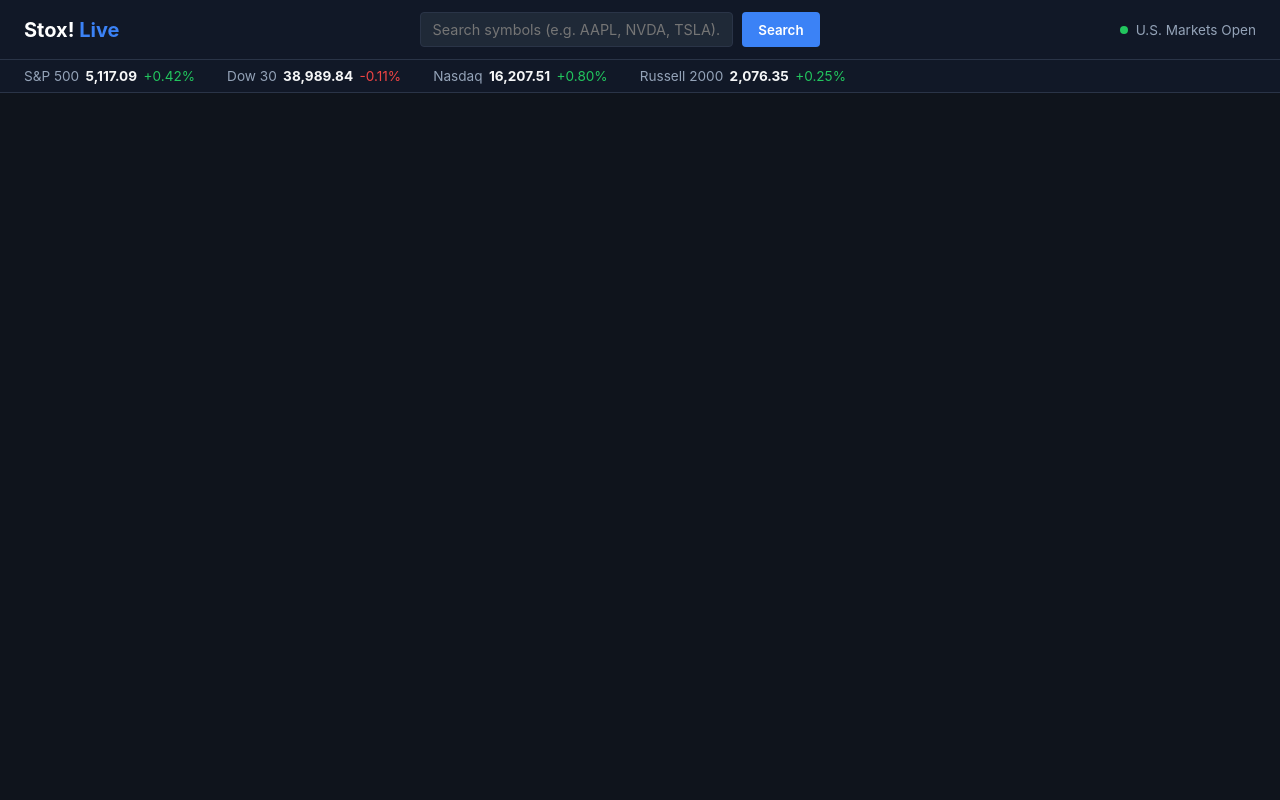
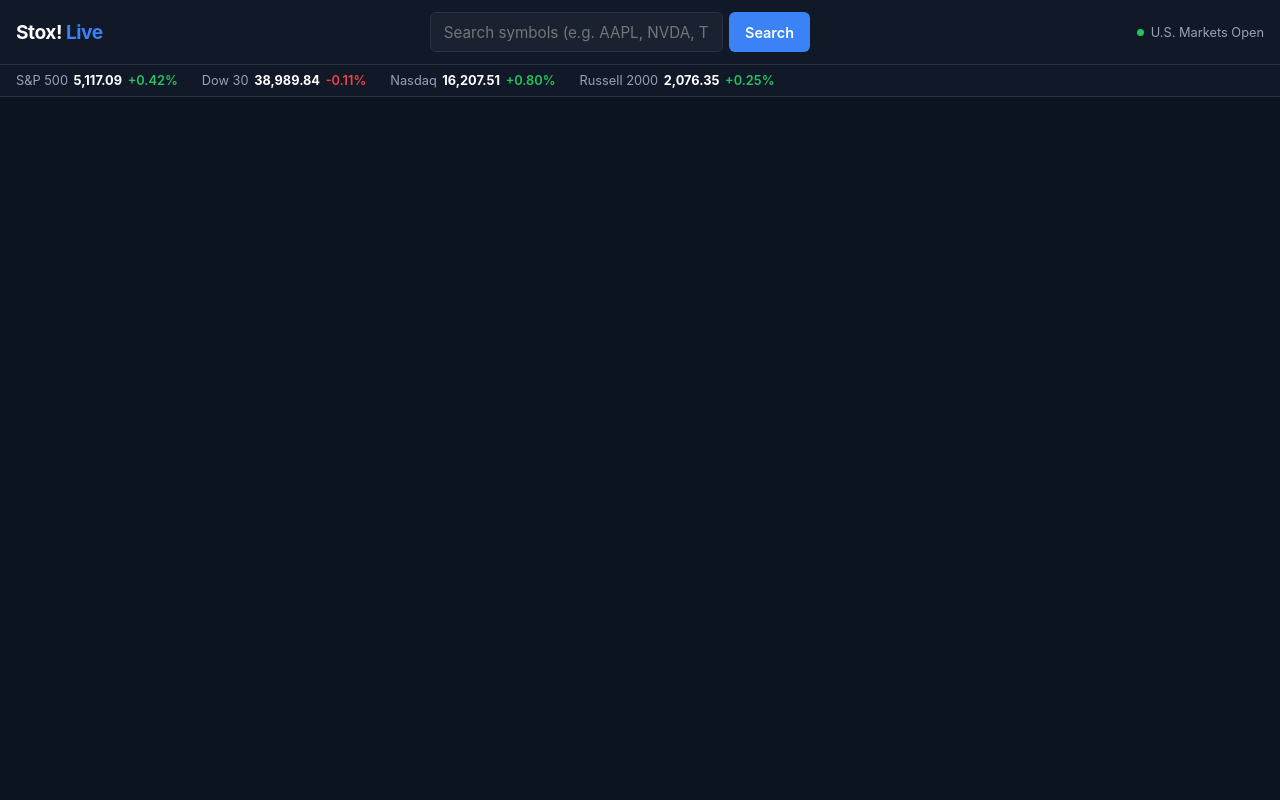
Before and after one commit to Asfandyardd/STOX-AI, a Flask app: page / in a window 1280 px wide. Run offline with Flask 3, Linux system fonts and the light colour scheme.

Commit message:
Update style.css

```diff
--- a/static/style.css
+++ b/static/style.css
@@ -1,13 +1,14 @@
-/* Yahoo Finance Dark Theme Base */
+/* Authentic Yahoo Finance Dark Theme Base */
 :root {
-    --bg-color: #0f141c;
-    --card-bg: #18212f;
-    --text-primary: #f5f6f7;
-    --text-secondary: #94a3b8;
-    --accent-blue: #3b82f6;
-    --accent-green: #22c55e;
-    --accent-red: #ef4444;
-    --border-color: #2a3447;
+    --yf-bg: #0d1421;
+    --yf-card-bg: #1b2230;
+    --yf-border: #283347;
+    --yf-text: #ffffff;
+    --yf-muted: #95a3b8;
+    --yf-blue: #600parsing; /* Yahoo Purple/Blue Signature */
+    --yf-accent-blue: #3b82f6;
+    --yf-green: #22c55e;
+    --yf-red: #ef4444;
 }
 
 * {
@@ -15,12 +16,14 @@
     margin: 0;
     padding: 0;
     font-family: -apple-system, BlinkMacSystemFont, "Segoe UI", Roboto, Helvetica, Arial, sans-serif;
+    -webkit-tap-highlight-color: transparent;
 }
 
 body {
-    background-color: var(--bg-color);
-    color: var(--text-primary);
+    background-color: var(--yf-bg);
+    color: var(--yf-text);
     min-height: 100vh;
+    overflow-x: hidden;
 }
 
 .yf-wrapper {
@@ -29,73 +32,80 @@ body {
     min-height: 100vh;
 }
 
-/* Navbar */
+/* Mobile-First Responsive Navbar */
 .yf-navbar {
     display: flex;
+    flex-wrap: wrap;
     justify-content: space-between;
     align-items: center;
     background-color: #111827;
-    padding: 0.75rem 1.5rem;
-    border-bottom: 1px solid var(--border-color);
+    padding: 0.75rem 1rem;
+    border-bottom: 1px solid var(--yf-border);
+    gap: 0.75rem;
 }
 
 .yf-logo {
-    font-size: 1.25rem;
+    font-size: 1.2rem;
     font-weight: 700;
     color: #fff;
+    letter-spacing: -0.5px;
 }
 
 .yf-logo span {
-    color: var(--accent-blue);
+    color: var(--yf-accent-blue);
 }
 
 .yf-search-box {
     display: flex;
-    gap: 0.55rem;
-    width: 400px;
+    gap: 0.4rem;
+    width: 100%;
+    max-width: 100%;
+}
+
+@media (min-width: 768px) {
+    .yf-search-box {
+        width: 380px;
+    }
 }
 
 .yf-search-box input {
     flex: 1;
-    background: #1f2937;
-    border: 1px solid var(--border-color);
-    padding: 0.5rem 0.75rem;
-    border-radius: 4px;
+    background: #1a2232;
+    border: 1px solid var(--yf-border);
+    padding: 0.6rem 0.8rem;
+    border-radius: 6px;
     color: #fff;
-    font-size: 0.9rem;
+    font-size: 0.95rem;
 }
 
 .yf-search-box input:focus {
     outline: none;
-    border-color: var(--accent-blue);
+    border-color: var(--yf-accent-blue);
 }
 
 .yf-search-box button {
-    background: var(--accent-blue);
+    background: var(--yf-accent-blue);
     color: white;
     border: none;
     padding: 0 1rem;
-    border-radius: 4px;
+    border-radius: 6px;
     font-weight: 600;
     cursor: pointer;
-}
-
-.yf-search-box button:hover {
-    background: #2563eb;
+    font-size: 0.9rem;
 }
 
 .market-status {
     display: flex;
     align-items: center;
-    gap: 0.5rem;
-    font-size: 0.85rem;
-    color: var(--text-secondary);
+    gap: 0.4rem;
+    font-size: 0.8rem;
+    color: var(--yf-muted);
 }
 
 .status-dot {
-    width: 8px;
-    height: 8px;
-    background-color: var(--accent-green);
+    width: 7px;
+    height: 7px;
+    background-color: var(--yf-green);
     border-radius: 50%;
     display: inline-block;
 }
@@ -104,131 +114,174 @@ body {
 .ticker-tape {
     display: flex;
     background: #111827;
-    padding: 0.5rem 1.5rem;
-    gap: 2rem;
-    font-size: 0.85rem;
-    border-bottom: 1px solid var(--border-color);
+    padding: 0.5rem 1rem;
+    gap: 1.5rem;
+    font-size: 0.8rem;
+    border-bottom: 1px solid var(--yf-border);
     overflow-x: auto;
     white-space: nowrap;
+    scrollbar-width: none;
+}
+
+.ticker-tape::-webkit-scrollbar {
+    display: none;
 }
 
 .ticker-item {
     display: flex;
-    gap: 0.4rem;
+    gap: 0.35rem;
 }
 
 .ticker-item span:first-child {
-    color: var(--text-secondary);
+    color: var(--yf-muted);
 }
 
-.up { color: var(--accent-green); }
-.down { color: var(--accent-red); }
+.up { color: var(--yf-green); font-weight: 600; }
+.down { color: var(--yf-red); font-weight: 600; }
 
-/* Dashboard Layout */
+/* Dashboard Responsive Layout */
 .dashboard {
-    padding: 1.5rem;
+    padding: 1rem;
     max-width: 1440px;
     margin: 0 auto;
     width: 100%;
 }
 
+@media (min-width: 768px) {
+    .dashboard {
+        padding: 1.5rem;
+    }
+}
+
 .yf-stock-header {
-    background: var(--card-bg);
-    border: 1px solid var(--border-color);
+    background: var(--yf-card-bg);
+    border: 1px solid var(--yf-border);
     border-radius: 8px;
-    margin-bottom: 1.5rem;
+    margin-bottom: 1rem;
+    padding: 1rem;
 }
 
 .yf-stock-header h1 {
-    font-size: 1.5rem;
+    font-size: 1.25rem;
     font-weight: 600;
 }
 
+@media (min-width: 768px) {
+    .yf-stock-header h1 {
+        font-size: 1.5rem;
+    }
+}
+
 .yf-muted {
-    color: var(--text-secondary);
-    font-size: 0.85rem;
+    color: var(--yf-muted);
+    font-size: 0.8rem;
 }
 
 .yf-grid {
     display: grid;
-    grid-template-columns: 1fr 380px;
-    gap: 1.5rem;
+    grid-template-columns: 1fr;
+    gap: 1rem;
 }
 
-@media (max-width: 1024px) {
+@media (min-width: 1024px) {
     .yf-grid {
-        grid-template-columns: 1fr;
+        grid-template-columns: 1fr 380px;
+        gap: 1.5rem;
     }
 }
 
 .main-column, .sidebar-column {
     display: flex;
     flex-direction: column;
-    gap: 1.5rem;
+    gap: 1rem;
+}
+
+@media (min-width: 1024px) {
+    .main-column, .sidebar-column {
+        gap: 1.5rem;
+    }
 }
 
 /* Cards */
 .yf-card {
-    background: var(--card-bg);
-    border: 1px solid var(--border-color);
+    background: var(--yf-card-bg);
+    border: 1px solid var(--yf-border);
     border-radius: 8px;
-    padding: 1.25rem;
+    padding: 1rem;
+}
+
+@media (min-width: 768px) {
+    .yf-card {
+        padding: 1.25rem;
+    }
 }
 
 .card-header {
     display: flex;
     justify-content: space-between;
     align-items: center;
-    margin-bottom: 1rem;
+    margin-bottom: 0.85rem;
 }
 
 .card-header h2 {
-    font-size: 1.1rem;
+    font-size: 1rem;
     font-weight: 600;
 }
 
+@media (min-width: 768px) {
+    .card-header h2 {
+        font-size: 1.1rem;
+    }
+}
+
 .badge {
-    background: #1f2937;
-    color: var(--text-secondary);
-    font-size: 0.75rem;
-    padding: 0.2rem 0.5rem;
+    background: #111827;
+    color: var(--yf-muted);
+    font-size: 0.7rem;
+    padding: 0.2rem 0.45rem;
     border-radius: 4px;
-    border: 1px solid var(--border-color);
+    border: 1px solid var(--yf-border);
 }
 
 /* Chart Container */
 .chart-container {
     width: 100%;
-    height: 420px;
+    height: 350px;
     background: #111827;
     border-radius: 6px;
     overflow: hidden;
 }
 
-/* Badges */
+@media (min-width: 768px) {
+    .chart-container {
+        height: 420px;
+    }
+}
+
+/* Sentiment Badges */
 .sentiment-badge {
-    padding: 0.25rem 0.6rem;
+    padding: 0.2rem 0.5rem;
     border-radius: 4px;
-    font-size: 0.75rem;
+    font-size: 0.7rem;
     font-weight: 700;
     text-transform: uppercase;
 }
 
 .sentiment-badge.buy, .sentiment-badge.bullish {
     background: rgba(34, 197, 94, 0.15);
-    color: var(--accent-green);
+    color: var(--yf-green);
     border: 1px solid rgba(34, 197, 94, 0.3);
 }
 
 .sentiment-badge.sell, .sentiment-badge.bearish {
     background: rgba(239, 68, 68, 0.15);
-    color: var(--accent-red);
+    color: var(--yf-red);
     border: 1px solid rgba(239, 68, 68, 0.3);
 }
 
 .sentiment-badge.hold, .sentiment-badge.neutral {
     background: rgba(59, 130, 246, 0.15);
-    color: var(--accent-blue);
+    color: var(--yf-accent-blue);
     border: 1px solid rgba(59, 130, 246, 0.3);
 }
 
```
Also changed, not shown: other parts of static/style.css (+50 -46 lines).
